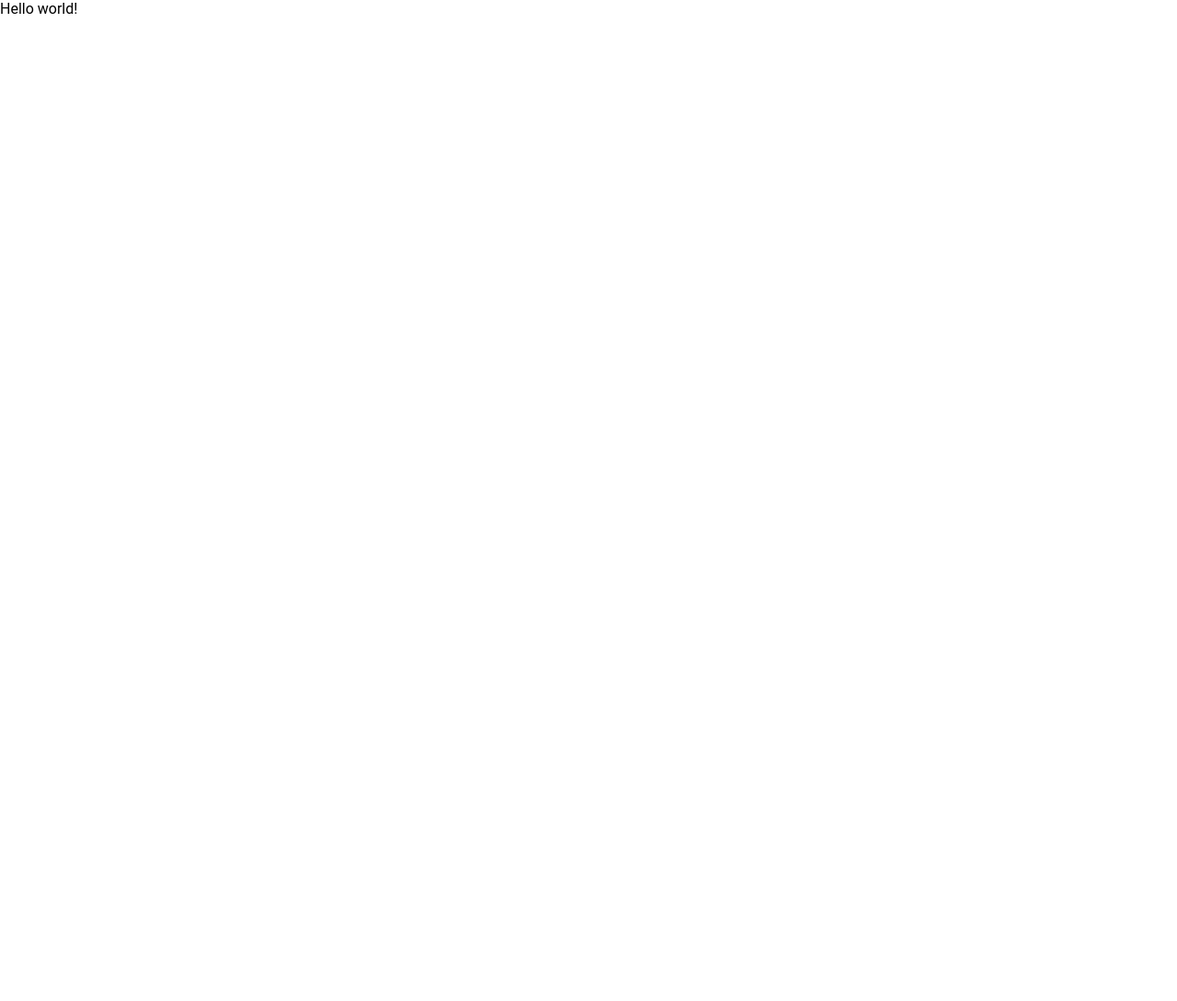
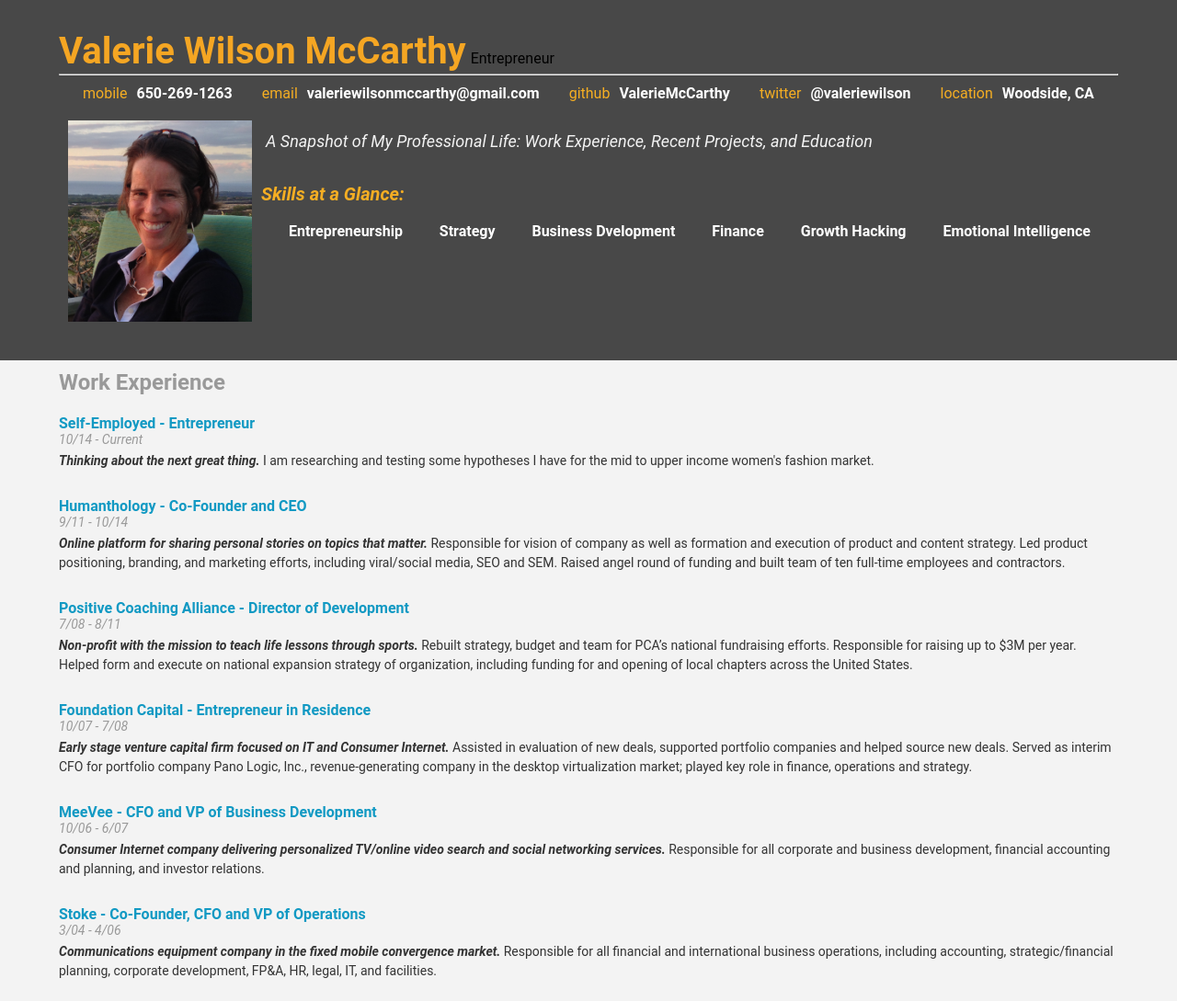
Before and after one commit to ValerieMcCarthy/P2-Interactive-Resume, a plain HTML site: page index.html in a window 1280 px wide. Shown: the top 1089 px of the page at 92% size. Before the commit the page ends 800 px from the top, so only its background shows below. Drawn offline with Linux system fonts and the light colour scheme; some packages are replaced by stand-ins of ours.

Commit message:
Final Files
Includes all work to date

```diff
--- a/index.html
+++ b/index.html
@@ -1,27 +1,12 @@
 <!DOCTYPE html>
 
-<!--
-This is an HTML document. It contains information about how elements in the website
-are arranged. In other words, it describes the layout of a website.
 
-I can't wait to see the resumes you put together!
+<head>
 
-Cameron Pittman, Udacity Course Developer
--->
-
-<!--
-The <head> of a website generally links to important resources the page will
-need to load. You'll see a lot of <link>s to CSS files for styles and
-<scripts> for JavaScript files to build interactions.
--->
-<head>
-  <!-- This tells the browser how to read the document. -->
   <meta charset="utf-8">
 
-  <!-- Tells the browser what the title of this page should be. -->
-  <title>Resume</title>
+  <title>Valerie Resume</title>
 
-  <!-- Load the page styles. -->
   <link href="css/style.css" rel="stylesheet" type="text/css">
 
   <!--
@@ -39,30 +24,23 @@ need to load. You'll see a lot of <link>s to CSS files for styles and
   -->
   <script src="js/jQuery.js"></script>
 
-  <!-- More on helper.js in the class -->
   <script src="js/helper.js"></script>
 
-  <!--
-  Uncomment the <script> tag below when you're ready to add an interactive
-  Google Map to your resume!
-  -->
-  <!-- <script type="text/javascript" src="http://maps.googleapis.com/maps/api/js?libraries=places"></script> -->
+  <script type="text/javascript" src="http://maps.googleapis.com/maps/api/js?libraries=places"></script>
 
   <meta name="viewport" content="width=device-width">
 </head>
+
 <body unresolved>
-  <div id="main">
-    Hello world!   <!-- You'll be deleting this line in the course -->
 
-    <!--
-    Everything from here to the <script> tag below is the skeleton of your
-    website. Your code will add information to each of the sections of the
-    resume below. You can pretty easily figure out what each section will
-    display by looking at the id or at what's written between the <h2> tags.
-    -->
+    <div id="main"> </div>
+      <script src="js/resumeBuilder.js"></script>
     <div id="header" class="center-content clearfix">
       <ul id="topContacts" class='flex-box'></ul>
+       <div id="welcome"></div>
+       <div id="picture"></div>
     </div>
+
     <div style='clear: both;'></div>
     <div id="workExperience" class='gray'>
       <h2>Work Experience</h2>
@@ -83,36 +61,10 @@ need to load. You'll see a lot of <link>s to CSS files for styles and
     </div>
   </div>
 
-  <!--
-  The next line tells the browser where to download the JavaScript file you'll be
-  writing. In resumeBuilder.js, you'll be writing code that builds the resume
-  dynamically when this website, index.html, is opened.
-  -->
+
   <script src="js/resumeBuilder.js"></script>
 
-
-  <!--
-  These scripts are written in JavaScript. You'll be breaking them down as part of
-  a quiz. Essentially, the next few lines are checking to see if you have not
-  changed each section of the resume. If you have not made any changes to a section
-  of the resume, then that part of the resume does not show up. More on this in the
-  course.
-  -->
-
   <script type="text/javascript">
-    // Notice how all of a sudden there's JavaScript inside this HTML
-    // document? You can write JavaScript between <script> tags. At the end of your
-    // JavaScript, don't forget the closing script tag with the slash (/).
-
-
-    // Also, this is a JavaScript style comment. You can comment in JavaScript with:
-
-    //   two slashes for all following characters on a single line, or
-
-    /*
-        an opening and closing set of slash asterisks for block comments.
-    */
-
 
     if(document.getElementsByClassName('flex-item').length === 0) {
       document.getElementById('topContacts').style.display = 'none';
--- a/js/helper.js
+++ b/js/helper.js
@@ -1,11 +1,3 @@
-/*
-
-This file contains all of the code running in the background that makes resumeBuilder.js possible. We call these helper functions because they support your code in this course.
-
-Don't worry, you'll learn what's going on in this file throughout the course. You won't need to make any changes to it until you start experimenting with inserting a Google Map in Problem Set 3.
-
-Cameron Pittman
-*/
 
 
 /*
@@ -21,26 +13,26 @@ var HTMLemail = '<li class="flex-item"><span class="orange-text">email</span><sp
 var HTMLtwitter = '<li class="flex-item"><span class="orange-text">twitter</span><span class="white-text">%data%</span></li>';
 var HTMLgithub = '<li class="flex-item"><span class="orange-text">github</span><span class="white-text">%data%</span></li>';
 var HTMLblog = '<li class="flex-item"><span class="orange-text">blog</span><span class="white-text">%data%</span></li>';
-var HTMLlocation = '<li class="flex-item"><span class="orange-text">location</span><span class="white-text">%data%</span></li>';
+var HTMLhome = '<li class="flex-item"><span class="orange-text">location</span><span class="white-text">%data%</span></li>';
 
 var HTMLbioPic = '<img src="%data%" class="biopic">';
-var HTMLwelcomeMsg = '<span class="welcome-message">%data%</span>';
+var HTMLwelcomeMsg = '<br><span class="welcome-message">%data%</span>';
 
-var HTMLskillsStart = '<h3 id="skillsH3">Skills at a Glance:</h3><ul id="skills" class="flex-box"></ul>';
-var HTMLskills = '<li class="flex-item"><span class="white-text">%data%</span></li>';
+var HTMLskillsStart = '<h3 id="skillsH3"><br>Skills at a Glance:</h3><ul id="skills" class="flex-box"></ul>';
+var HTMLskills = '<li><span class="white-text">%data%</span></li>';
 
 var HTMLworkStart = '<div class="work-entry"></div>';
 var HTMLworkEmployer = '<a href="#">%data%';
 var HTMLworkTitle = ' - %data%</a>';
 var HTMLworkDates = '<div class="date-text">%data%</div>';
 var HTMLworkLocation = '<div class="location-text">%data%</div>';
-var HTMLworkDescription = '<p><br>%data%</p>';
+var HTMLworkDescription = '<p><br>%data%</p><br>';
 
 var HTMLprojectStart = '<div class="project-entry"></div>';
 var HTMLprojectTitle = '<a href="#">%data%</a>';
 var HTMLprojectDates = '<div class="date-text">%data%</div>';
 var HTMLprojectDescription = '<p><br>%data%</p>';
-var HTMLprojectImage = '<img src="%data%">';
+var HTMLprojectImage = '<img src="%data%" style="width:600px">';
 
 var HTMLschoolStart = '<div class="education-entry"></div>';
 var HTMLschoolName = '<a href="#">%data%';
@@ -49,11 +41,11 @@ var HTMLschoolDates = '<div class="date-text">%data%</div>';
 var HTMLschoolLocation = '<div class="location-text">%data%</div>';
 var HTMLschoolMajor = '<em><br>Major: %data%</em>';
 
-var HTMLonlineClasses = '<h3>Online Classes</h3>';
+var HTMLonlineClasses = '<br><br><br><b>Online Classes</b>';
 var HTMLonlineTitle = '<a href="#">%data%';
 var HTMLonlineSchool = ' - %data%</a>';
 var HTMLonlineDates = '<div class="date-text">%data%</div>';
-var HTMLonlineURL = '<br><a href="#">%data%</a>';
+var HTMLonlineURL = '<br><a href="https://www.udacity.com/course/nd001">%data%</a><br>';
 
 var internationalizeButton = '<button>Internationalize</button>';
 var googleMap = '<div id="map"></div>';
@@ -170,7 +162,7 @@ function initializeMap() {
 
     // hmmmm, I wonder what this is about...
     google.maps.event.addListener(marker, 'click', function() {
-      // your code goes here!
+      infoWindow.open(map,marker);
     });
 
     // this is where the pin actually gets added to the map.
@@ -233,11 +225,11 @@ Uncomment the code below when you're ready to implement a Google Map!
 */
 
 // Calls the initializeMap() function when the page loads
-//window.addEventListener('load', initializeMap);
+window.addEventListener('load', initializeMap);
 
 // Vanilla JS way to listen for resizing of the window
 // and adjust map bounds
-//window.addEventListener('resize', function(e) {
+window.addEventListener('resize', function(e) {
   // Make sure the map bounds get updated on page resize
-//  map.fitBounds(mapBounds);
-//});
+map.fitBounds(mapBounds);
+});
--- a/js/resumeBuilder.js
+++ b/js/resumeBuilder.js
@@ -0,0 +1,336 @@
+// $("#main").append("Valerie Wilson McCarthy"); //
+
+
+var name = "Valerie Wilson McCarthy";
+var formattedName = HTMLheaderName.replace("%data%", name);
+
+var role = "Entrepreneur";
+var formattedRole = HTMLheaderRole.replace("%data%", role);
+
+
+$("#header").prepend(formattedRole);
+$("#header").prepend(formattedName);
+
+
+var bio = {
+	"name" : "Valerie McCarthy",
+	"role": "Entrepreneur",
+	"age" : 47,
+	"contacts":{
+		"mobile": "650-269-1263",
+		"email": "valeriewilsonmccarthy@gmail.com",
+		"github": "ValerieMcCarthy",
+		"twitter": "@valeriewilson",
+		"location": "Woodside, CA"
+	},
+	"welcomeMessage": "A Snapshot of My Professional Life: work experience, Recent Projects, and Education",
+	"skills" : ["Entrepreneurship", "Strategy", "Business Dvelopment", "Finance", "Growth Hacking", "Emotional Intelligence"],
+	"biopic": "images/vwmhead.jpg"
+};
+
+var home = "Woodside, CA";
+var formattedHome = HTMLhome.replace("%data%", home);
+$("#topContacts").prepend(formattedHome);
+
+var twitter = "@valeriewilson";
+var formattedTwitter = HTMLtwitter.replace("%data%", twitter);
+$("#topContacts").prepend(formattedTwitter);
+
+var github = "ValerieMcCarthy";
+var formattedGithub = HTMLgithub.replace("%data%", github);
+$("#topContacts").prepend(formattedGithub);
+
+var email = "valeriewilsonmccarthy@gmail.com";
+var formattedEmail = HTMLemail.replace("%data%", email);
+$("#topContacts").prepend(formattedEmail);
+
+var mobile = "650-269-1263";
+var formattedMobile = HTMLmobile.replace("%data%", mobile);
+$("#topContacts").prepend(formattedMobile);
+
+
+var welcomeMsg = "A Snapshot of My Professional Life: Work Experience, Recent Projects, and Education";
+var formattedWelcomeMsg = HTMLwelcomeMsg.replace("%data%", welcomeMsg);
+$("#header").append(formattedWelcomeMsg);
+
+var bioPic = "images/vwmhead.jpg";
+var formattedbioPic = HTMLbioPic.replace("%data%", bioPic);
+$("#picture").prepend(formattedbioPic);
+
+if(bio.skills.length > 0) {
+	$("#header").append(HTMLskillsStart);
+
+	var formattedSkill = HTMLskills.replace("%data%", bio.skills[0]);
+	$("#skills").append(formattedSkill);
+	formattedSkill = HTMLskills.replace("%data%", bio.skills[1]);
+	$("#skills").append(formattedSkill);
+	formattedSkill = HTMLskills.replace("%data%", bio.skills[2]);
+	$("#skills").append(formattedSkill);
+	formattedSkill = HTMLskills.replace("%data%", bio.skills[3]);
+	$("#skills").append(formattedSkill);
+	formattedSkill = HTMLskills.replace("%data%", bio.skills[4]);
+	$("#skills").append(formattedSkill);
+	formattedSkill = HTMLskills.replace("%data%", bio.skills[5]);
+	$("#skills").append(formattedSkill);
+};
+
+
+
+
+
+var work = {
+	"jobs": [
+	{
+		"employer": "Self-Employed",
+		"title": "Entrepreneur",
+		"location": "Woodside, CA",
+		"dates": "10/14 - Current",
+		"description": "<b><i>Thinking about the next great thing.</i></b> I am researching and testing some hypotheses I have for the mid to upper income women's fashion market."
+	},
+	{
+		"employer": "Humanthology",
+		"title": "Co-Founder and CEO",
+		"location": "San Francisco, CA",
+		"dates": "9/11 - 10/14",
+		"description": "<b><i>Online platform for sharing personal stories on topics that matter. </i></b> Responsible for vision of company as well as formation and execution of product and content strategy. Led product positioning, branding, and marketing efforts, including viral/social media, SEO and SEM. Raised angel round of funding and built team of ten full-time employees and contractors."
+	},
+	{
+		"employer": "Positive Coaching Alliance",
+		"title": "Director of Development",
+		"location": "Mountain View, CA",
+		"dates": "7/08 - 8/11",
+		"description": "<b><i>Non-profit with the mission to teach life lessons through sports.</b></i> Rebuilt strategy, budget and team for PCA’s national fundraising efforts.  Responsible for raising up to $3M per year. Helped form and execute on national expansion strategy of organization, including funding for and opening of local chapters across the United States."
+	},
+	{
+		"employer": "Foundation Capital",
+		"title": "Entrepreneur in Residence",
+		"location": "Menlo Park, CA",
+		"dates": "10/07 - 7/08",
+		"description": "<b><i>Early stage venture capital firm focused on IT and Consumer Internet. </b></i> Assisted in evaluation of new deals, supported portfolio companies and helped source new deals. Served as interim CFO for portfolio company Pano Logic, Inc., revenue-generating company in the desktop virtualization market; played key role in finance, operations and strategy."
+	},
+	{
+		"employer": "MeeVee",
+		"title": "CFO and VP of Business Development",
+		"location": "Burlingame, CA",
+		"dates": "10/06 - 6/07",
+		"description": "<b><i>Consumer Internet company delivering personalized TV/online video search and social networking services. </i></b> Responsible for all corporate and business development, financial accounting and planning, and investor relations."
+	},
+	{
+		"employer": "Stoke",
+		"title": "Co-Founder, CFO and VP of Operations",
+		"location": "Mountain View, CA",
+		"dates": "3/04 - 4/06",
+		"description": "<b><i>Communications equipment company in the fixed mobile convergence market. </b></i> Responsible for all financial and international business operations, including accounting, strategic/financial planning, corporate development, FP&A, HR, legal, IT, and facilities."
+	}
+	]
+};
+
+
+var education = {
+	"schools": [
+	{
+		"name": "Stanford University",
+		"degree":"BA",
+		"major": "Political Science",
+		"dates": "1986-1990",
+		"location":"Stanford, CA"
+	},
+	{
+		"name": "Stanford University",
+		"degree":"MA",
+		"major": "Philosophy",
+		"dates": "1989-1990",
+		"location": "Stanford, CA"
+	},
+	{
+		"name": "Tuck School of Business at Dartmouth College",
+		"degree":"MBA",
+		"major": "Business",
+		"dates": "1995-1997",
+		"location": "Hanover, NH"
+	}
+	],
+
+	"onlineCourses":[
+	{
+		"title": "Front-End Developer Nanodegree",
+		"school": "Udacity",
+		"dates": "2014-2015",
+		"url": "https://www.udacity.com/course/nd001"
+	}
+	]
+};
+
+var projects = {
+	"projects": [
+	{
+		"title": "Moving to Elite Level with my Golf Game: Getting Below 5.4 Index",
+		"dates": "1/15 - Current",
+		"description": "I am working daily to hone my golf game, particularly my short and mental games. I am taking a few lessons but I am more in the school of Bubba Watson and Jordan Speith and am working on improving my natural feel for the stroke and flight/roll of the ball. I am also playing in the major women amateur NCGA and USGA events. I had an index of 6.7 when I started this project; my current index is 4.5.",
+		"images": ["images/vwmgolf1.jpg", "images/vwmgolf2.jpg"]
+	},
+	{
+		"title": "Huinawai",
+		"dates": "8/14 - Current",
+		"description": "I am the project manager for our new home on the Big Island of Hawaii. We found land in 2011; we finished architectural design in 2014; we broke ground in 2015; and we are expected to move in April, 2016. ",
+		"images": ["images/huinawai1.jpg", "images/huinawai3.jpg"]
+	}
+	]
+};
+
+
+
+function displayWork () {
+	for (job in work.jobs) {
+	// create new div for work experience
+	$("#workExperience").append(HTMLworkStart);
+
+	// concat employer and title
+	var formattedEmployer = HTMLworkEmployer.replace("%data%", work.jobs[job].employer);
+	var formattedTitle = HTMLworkTitle.replace("%data%", work.jobs[job].title);
+	var formattedEmployerTitle = formattedEmployer + formattedTitle;
+	var boldformattedEmployerTitle = formattedEmployerTitle.bold();
+	$(".work-entry:last").append(boldformattedEmployerTitle);
+
+	var formattedDates = HTMLworkDates.replace("%data%", work.jobs[job].dates);
+	$(".work-entry:last").append(formattedDates);
+
+	var formattedDescription = HTMLworkDescription.replace("%data%", work.jobs[job].description);
+	$(".work-entry:last").append(formattedDescription);
+
+
+	}
+}
+
+displayWork();
+
+//projects.display = function () {
+
+function displayProject () {
+	for (project in projects.projects) {
+		$("#projects").append(HTMLprojectStart);
+
+		var formattedTitle = HTMLprojectTitle.replace("%data%", projects.projects[project].title);
+		$(".project-entry:last").append(formattedTitle);
+
+		var formattedDates = HTMLprojectDates.replace("%data%", projects.projects[project].dates);
+		$(".project-entry:last").append(formattedDates);
+
+		var formattedDescription = HTMLprojectDescription.replace("%data%", projects.projects[project].description);
+		$(".project-entry:last").append(formattedDescription);
+
+		if (projects.projects[project].images.length > 0) {
+			for (image in projects.projects[project].images) {
+				var formattedImage = HTMLprojectImage.replace("%data%", projects.projects[project].images[image]);
+				$(".project-entry:last").append(formattedImage);
+			}
+		}
+
+	}
+}
+
+displayProject();
+
+
+function displayEducation () {
+	for (school in education.schools) {
+		$("#education").append(HTMLschoolStart);
+
+		var formattedLocation = HTMLschoolLocation.replace("%data%", education.schools[school].location);
+		$(".education-entry:last").append(formattedLocation);
+
+		//concat Name and Degree
+		var formattedName = HTMLschoolName.replace("%data%", education.schools[school].name);
+		var formattedDegree = HTMLschoolDegree.replace("%data%", education.schools[school].degree);
+		var formattedNameDegree = formattedName + formattedDegree;
+		$(".education-entry:last").append(formattedNameDegree);
+
+		var formattedDates = HTMLschoolDates.replace("%data%", education.schools[school].dates);
+		$(".education-entry:last").append(formattedDates);
+
+		var formattedMajor = HTMLschoolMajor.replace("%data%", education.schools[school].major);
+		$(".education-entry:last").append(formattedMajor);
+
+		}
+
+}
+
+displayEducation();
+
+function displayOnline () {
+	$(".education-entry:last").append(HTMLonlineClasses);
+
+	for (school in education.onlineCourses){
+		//concat title and school
+		var formattedTitle = HTMLonlineTitle.replace("%data%", education.onlineCourses[school].title);
+		var formattedSchool = HTMLonlineSchool.replace("%data%", education.onlineCourses[school].school);
+		var formattedTitleSchool = formattedTitle + formattedSchool;
+		$(".education-entry:last").append(formattedTitleSchool);
+
+		var formattedDates = HTMLonlineDates.replace("%data%", education.onlineCourses[school].dates);
+		$(".education-entry:last").append(formattedDates);
+
+		var formattedURL = HTMLonlineURL.replace("%data%", education.onlineCourses[school].url);
+		$(".education-entry:last").append(formattedURL);
+	}
+}
+
+displayOnline ();
+
+var home = "Woodside, CA";
+var formattedHome = HTMLhome.replace("%data%", home);
+$("#footerContacts").prepend(formattedHome);
+
+var twitter = "@valeriewilson";
+var formattedTwitter = HTMLtwitter.replace("%data%", twitter);
+$("#footerContacts").prepend(formattedTwitter);
+
+var github = "ValerieMcCarthy";
+var formattedGithub = HTMLgithub.replace("%data%", github);
+$("#footerContacts").prepend(formattedGithub);
+
+var email = "valeriewilsonmccarthy@gmail.com";
+var formattedEmail = HTMLemail.replace("%data%", email);
+$("#footerContacts").prepend(formattedEmail);
+
+var mobile = "650-269-1263";
+var formattedMobile = HTMLmobile.replace("%data%", mobile);
+$("#footerContacts").prepend(formattedMobile);
+
+
+//following is exercise work from videos
+
+// map
+$("#mapDiv").append(googleMap);
+
+
+$(document).click(function(loc) {
+  var x = loc.pageX;
+  var y = loc.pageY;
+  logClicks(x,y);
+});
+
+function locationizer(work_obj){
+	var locationArray = [];
+
+	for (job in work_obj.jobs) {
+		var newLocation = work_obj.jobs[job].location;
+		locationArray.push(newLocation);
+	}
+
+	return locationArray;
+}
+
+console.log(locationizer(work));
+
+function inName(name) {
+	name = name.trim().split(" ");
+	console.log(name);
+	name[1] = name[1].toUpperCase();
+	name[0] = name[0].slice(0,1).toUpperCase() + name[0].slice(1).toLowerCase();
+
+	return name[0] +" "+name[1];
+}
+
+
+// end of exercise work
```
Also changed, not shown: css/style.css (+7 -0 lines), images/huinawai2.jpg (added), images/vwmgolf2.jpg (added), images/vwmhead.jpg (added), 3 other files.
